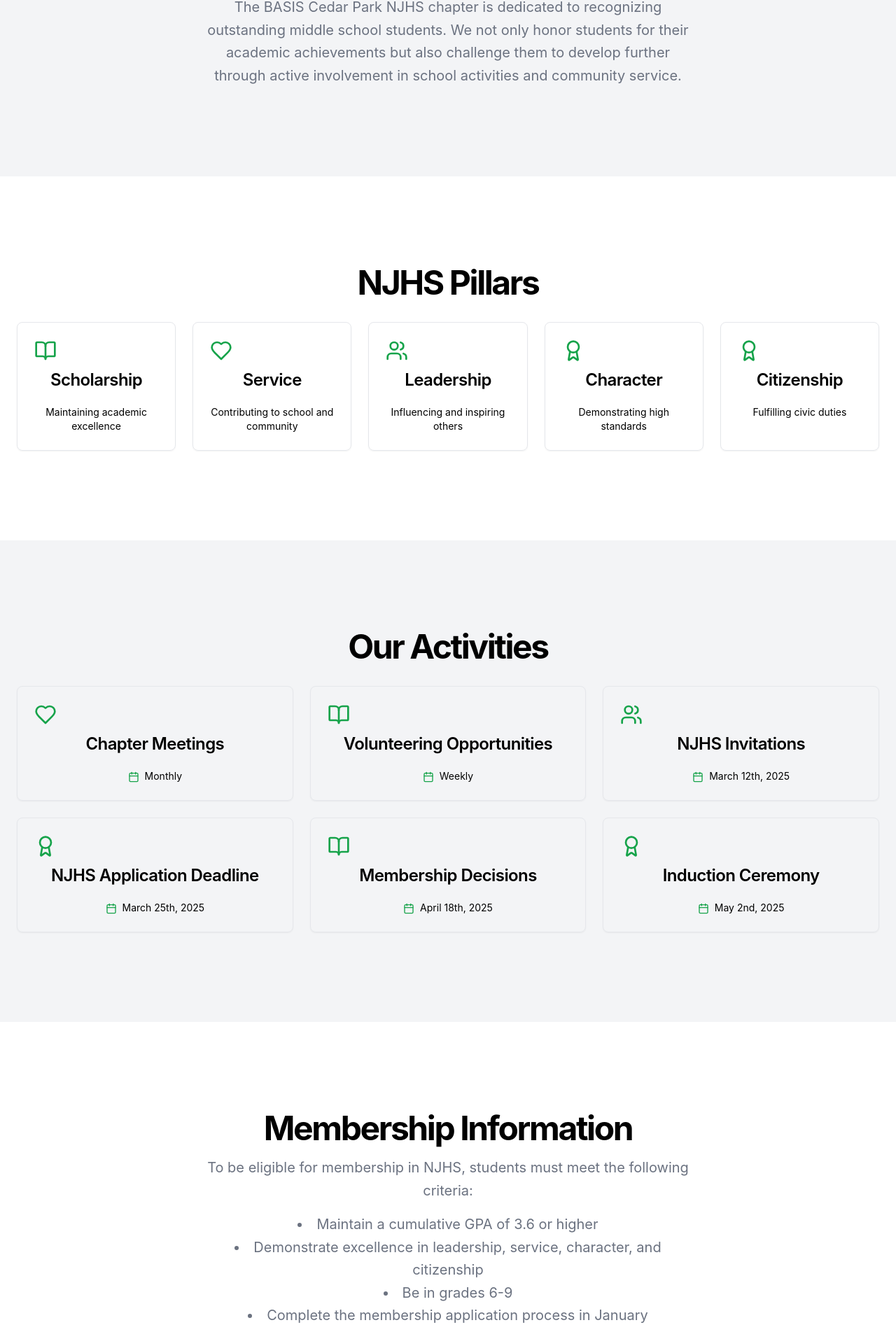
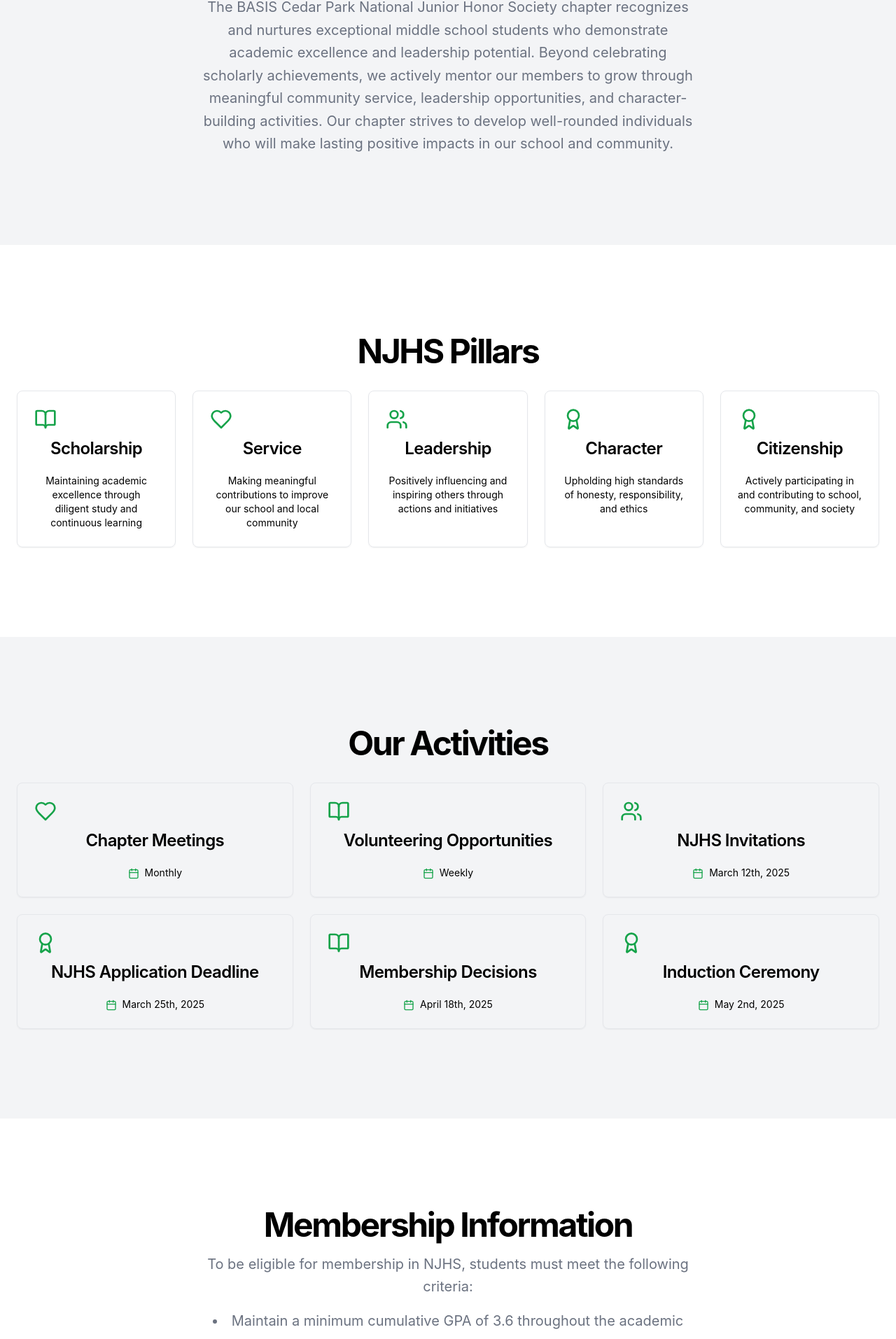
Before and after one commit to BASISCedarParkHonorSociety/NJHS-Website, a React (Vite) app: page / in a window 1280 px wide. Shown: the part 879-2792 px from the top of the page at 70% size. Built offline with nearby package versions, Linux system fonts and the light colour scheme; no server answers.

Commit message:
Minor fixes

```diff
--- a/src/pages/Home2.tsx
+++ b/src/pages/Home2.tsx
@@ -121,11 +121,12 @@
               About Our Chapter
             </h2>
             <p className="mx-auto max-w-[700px] text-gray-500 dark:text-gray-400 md:text-xl/relaxed lg:text-base/relaxed xl:text-xl/relaxed text-center">
-              The BASIS Cedar Park NJHS chapter is dedicated to recognizing
-              outstanding middle school students. We not only honor students for
-              their academic achievements but also challenge them to develop
-              further through active involvement in school activities and
-              community service.
+              The BASIS Cedar Park National Junior Honor Society chapter recognizes and nurtures
+              exceptional middle school students who demonstrate academic excellence and leadership potential.
+              Beyond celebrating scholarly achievements, we actively mentor our members to grow through
+              meaningful community service, leadership opportunities, and character-building activities.
+              Our chapter strives to develop well-rounded individuals who will make lasting positive impacts
+              in our school and community.
             </p>
           </div>
         </section>
@@ -140,27 +141,27 @@
                 {
                   title: "Scholarship",
                   icon: BookOpen,
-                  description: "Maintaining academic excellence",
+                  description: "Maintaining academic excellence through diligent study and continuous learning",
                 },
                 {
                   title: "Service",
                   icon: Heart,
-                  description: "Contributing to school and community",
+                  description: "Making meaningful contributions to improve our school and local community",
                 },
                 {
                   title: "Leadership",
                   icon: Users,
-                  description: "Influencing and inspiring others",
+                  description: "Positively influencing and inspiring others through actions and initiatives",
                 },
                 {
                   title: "Character",
                   icon: Award,
-                  description: "Demonstrating high standards",
+                  description: "Upholding high standards of honesty, responsibility, and ethics",
                 },
                 {
                   title: "Citizenship",
                   icon: Award,
-                  description: "Fulfilling civic duties",
+                  description: "Actively participating in and contributing to school, community, and society",
                 },
               ].map((pillar, index) => (
                 <Card key={index}>
@@ -242,17 +243,18 @@
                 following criteria:
               </p>
               <ul className="list-disc list-inside text-gray-500 dark:text-gray-400 md:text-xl/relaxed lg:text-base/relaxed xl:text-xl/relaxed">
-                <li>Maintain a cumulative GPA of 3.6 or higher</li>
+                <li>Maintain a minimum cumulative GPA of 3.6 throughout the academic year</li>
                 <li>
-                  Demonstrate excellence in leadership, service, character, and
-                  citizenship
+                  Actively demonstrate leadership qualities through school activities, exemplary character in daily interactions,
+                  dedication to community service, and commitment to good citizenship
                 </li>
-                <li>Be in grades 6-9</li>
-                <li>Complete the membership application process in January</li>
+                <li>Currently enrolled in grades 6-9 at BASIS Cedar Park</li>
+                <li>Successfully complete the comprehensive membership application process during the January submission period</li>
               </ul>
               <p className="text-gray-500 dark:text-gray-400 md:text-xl/relaxed lg:text-base/relaxed xl:text-xl/relaxed">
-                If you have any questions about joining NJHS please contact our
-                faculty advisor.
+                Have questions about joining NJHS or need more information? Our faculty advisor
+                is here to help guide you through the membership process and answer any questions
+                about our chapter's activities and requirements.
               </p>
               <div className="flex justify-center mt-6">
                 <Button
--- a/src/pages/ManageUsers.tsx
+++ b/src/pages/ManageUsers.tsx
@@ -85,7 +85,7 @@
   const currentUserRole = user?.publicMetadata?.role || "user";
 
   const handleDeleteUser = async (userID: string) => {
-    if (!window.confirm('Are you sure you want to delete this user?')) {
+    if (!window.confirm('Are you sure you want to delete this user? This action cannot be undone.')) {
       return;
     }
 
@@ -133,7 +133,7 @@
       const data = await response.json();
 
       if (response.ok) {
-        alert("User created successfully");
+        alert(`User ${newUser.firstName} ${newUser.lastName} has been created successfully.`);
         setShowCreateUserForm(false);
         setNewUser({
           firstName: '',
@@ -145,20 +145,20 @@
         });
         fetchUsers();
       } else {
-        alert(`Error creating user: ${data.error}`);
+        alert(`Unable to create user: ${data.error}. Please try again.`);
       }
     } catch (error) {
       console.error("Error creating user:", error);
-      alert("Error creating user");
+      alert("An unexpected error occurred while creating the user. Please try again.");
     }
   };
 
   const handleAddHours = async (userID: string) => {
-    const amountToAddString = prompt("Enter the amount of hours to set:");
+    const amountToAddString = prompt("Please enter the total number of service hours for this user:");
     const amountToAdd = parseFloat(amountToAddString || "");
 
     if (isNaN(amountToAdd)) {
-      alert("Invalid number entered");
+      alert("Please enter a valid number for service hours (e.g., 5.5 or 10).");
       return;
     }
 
@@ -192,11 +192,14 @@
     const currentUser = users.find(u => u.id === userID);
     const currentRole = currentUser?.publicMetadata?.role || "user";
 
-    const newRole = prompt("Enter the role (user/lead/admin):", currentRole);
+    const newRole = prompt(
+      "Please select a role for this user:\n- 'user': Regular member\n- 'lead': Committee leader\n- 'admin': System administrator",
+      currentRole
+    );
 
     if (!newRole || !["user", "lead", "admin"].includes(newRole) || newRole === currentRole) {
       if (newRole && !["user", "lead", "admin"].includes(newRole)) {
-        alert("Invalid role. Please enter 'user', 'lead', or 'admin'.");
+        alert("Invalid role selected. Please choose either 'user', 'lead', or 'admin'.");
       }
       return;
     }
@@ -236,7 +239,7 @@
     const currentUser = users.find(u => u.id === userID);
     const currentCommittee = currentUser?.publicMetadata?.committee || "none";
 
-    const newCommittee = prompt("Enter the committee name:", currentCommittee);
+    const newCommittee = prompt("Enter the committee name (e.g., 'Events', 'Service', 'Membership'). Leave blank or enter 'none' if not assigned to a committee:", currentCommittee);
 
     if (!newCommittee || newCommittee === currentCommittee) {
       return;
@@ -531,7 +534,7 @@
             )}
             <ul>
               {loading ? (
-                <li>Loading...</li>
+                <li className="text-center p-4">Loading user data, please wait...</li>
               ) : filteredUsers.length > 0 ? (
                 filteredUsers.map((registeredUser: any, index: number) => (
                   <li key={index} className="mb-4 p-4 border rounded-lg bg-white dark:bg-gray-800 flex justify-between items-center">
@@ -554,25 +557,25 @@
                     {(currentUserRole === "admin" || currentUserRole === "lead") && (
                       <div className="flex gap-2">
                         <Button
-                          className="bg-blue-500 hover:bg-blue-600 text-white"
+                          className="bg-blue-500 dark:bg-blue-600 hover:bg-blue-600 dark:hover:bg-blue-700 text-white"
                           onClick={() => handleAddHours(registeredUser.id)}
                         >
                           Set Hours
                         </Button>
                         <Button
-                          className="bg-yellow-500 hover:bg-yellow-600 text-white"
+                          className="bg-yellow-500 dark:bg-yellow-600 hover:bg-yellow-600 dark:hover:bg-yellow-700 text-white"
                           onClick={() => handleEditRole(registeredUser.id)}
                         >
                           Edit Role
                         </Button>
                         <Button
-                          className="bg-purple-500 hover:bg-purple-600 text-white"
+                          className="bg-purple-500 dark:bg-purple-600 hover:bg-purple-600 dark:hover:bg-purple-700 text-white"
                           onClick={() => handleEditCommittee(registeredUser.id)}
                         >
                           Edit Committee
                         </Button>
                         <Button
-                          className="bg-red-500 hover:bg-red-600 text-white"
+                          className="bg-red-500 dark:bg-red-600 hover:bg-red-600 dark:hover:bg-red-700 text-white"
                           onClick={() => handleDeleteUser(registeredUser.id)}
                         >
                           Delete
--- a/src/pages/Newsletter.tsx
+++ b/src/pages/Newsletter.tsx
@@ -226,6 +226,7 @@
   const handleSubmit = async (e: React.FormEvent) => {
     e.preventDefault();
     if (!title.trim() || !content.trim()) {
+      alert('Please provide both a title and content for your post.');
       return;
     }
 
@@ -267,7 +268,7 @@
         <DialogHeader>
           <DialogTitle>{post ? 'Edit Post' : 'Create New Post'}</DialogTitle>
           <DialogDescription>
-            {post ? 'Edit your newsletter post below.' : 'Create a new newsletter post.'}
+            {post ? 'Make changes to your existing newsletter post.' : 'Create a new post for the NJHS newsletter.'}
           </DialogDescription>
         </DialogHeader>
 
@@ -391,7 +392,7 @@
           <DialogTitle className="text-black dark:text-white">Delete Post</DialogTitle>
         </DialogHeader>
           <DialogDescription className="text-gray-600 dark:text-gray-300">
-            Are you sure you want to delete "{post?.title}"? This action cannot be undone.
+            Are you sure you want to delete the post titled "{post?.title}"? This action cannot be undone and all associated data will be permanently deleted.
           </DialogDescription>
         <DialogFooter className="mt-4">
           <Button variant="outline" onClick={onClose} disabled={isDeleting} className="text-black dark:text-white">
@@ -518,7 +519,7 @@
             </ul>
           ) : (
             <div className="px-4 py-2 text-sm text-gray-500 dark:text-gray-400">
-              No users found
+              No users found matching your search criteria. Please try different search terms.
             </div>
           )}
         </div>
@@ -782,7 +783,7 @@
           ))}
         </div>
       ) : (
-        <p>No posts yet. Create your first post!</p>
+        <p>No posts found.</p>
       )}
 
       <PostEditor
@@ -959,7 +960,7 @@
                       ))}
                     </div>
                   ) : (
-                    <p className="text-center">No newsletter posts available yet.</p>
+                    <p className="text-center">No newsletter posts are available at this time.</p>
                   )}
                 </div>
               )}
```
